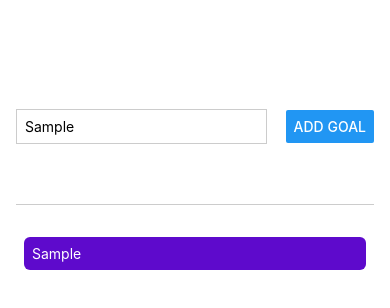
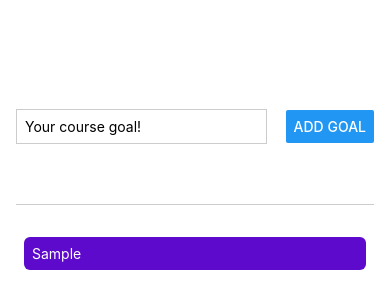
Before and after one commit to Sakthisivaprakash/react-native-first, a React Native app: screen / in a window 390 px wide. Both pictures are taken after typing "Sample" into the empty fields and a click on the button "ADD GOAL". Shown: the top 308 px of the page. Built offline with nearby package versions, Linux system fonts and the light colour scheme.

Commit message:
component splitting done for input and list item

```diff
--- a/App.js
+++ b/App.js
@@ -1,48 +1,30 @@
 import { useState } from "react";
-import {
-  Button,
-  StyleSheet,
-  Text,
-  TextInput,
-  View,
-  ScrollView,
-  FlatList,
-} from "react-native";
+import { StyleSheet, View, FlatList } from "react-native";
+
+import GoalItem from "./components/GoalItem";
+import GoalInput from "./components/GoalInput";
 
 export default function App() {
-  const [enteredGoalText, setEnteredGoalText] = useState("");
   const [courseGoals, setCourseGoals] = useState([]);
-  const goalInputHandler = (enteredText) => {
-    // console.log(enteredText);
-    setEnteredGoalText(enteredText);
-  };
-  const addGoalInputHandler = () => {
+
+  const addGoalInputHandler = (enteredGoalText) => {
     // console.log(enteredGoalText);
     setCourseGoals((currentCourseGoals) => [
       ...currentCourseGoals,
-      {text: enteredGoalText,  id: Math.random().toString()}, // Key property for IoS Devices List in FlatList
+      { text: enteredGoalText, id: Math.random().toString() }, // Key property for IoS Devices List in FlatList
     ]);
-    // setEnteredGoalText("");
   };
+
   return (
     <View style={styles.appContainer}>
-      <View style={styles.inputContainer}>
-        <TextInput
-          style={styles.textInput}
-          placeholder="Your course goal!"
-          onChangeText={goalInputHandler}
-        />
-        <Button title="Add Goal" onPress={addGoalInputHandler} />
-      </View>
+      <GoalInput
+        onAddGoal={addGoalInputHandler}
+      />
       <View style={styles.goalsContainer}>
         <FlatList
           data={courseGoals}
           renderItem={(itemData) => {
-            return (
-              <View style={styles.goalItem}>
-                <Text style={styles.goalText}>{itemData.item.text}</Text>
-              </View>
-            );
+            return <GoalItem text={itemData.item.text} />;
           }}
           keyExtractor={(item) => item.id}
           alwaysBounceVertical={false}
@@ -58,32 +40,7 @@ const styles = StyleSheet.create({
     paddingHorizontal: 16,
     flex: 1,
   },
-  inputContainer: {
-    flex: 1,
-    flexDirection: "row",
-    justifyContent: "space-between",
-    alignItems: "center",
-    marginBottom: 24,
-    borderBottomWidth: 1,
-    borderBottomColor: "#ccc",
-  },
-  textInput: {
-    borderWidth: 1,
-    borderColor: "#ccc",
-    width: "70%",
-    marginRight: 8,
-    padding: 8,
-  },
   goalsContainer: {
     flex: 4,
   },
-  goalItem: {
-    margin: 8,
-    padding: 8,
-    borderRadius: 6,
-    backgroundColor: "#5e0acc",
-  },
-  goalText: {
-    color: "#fff",
-  },
 });
--- /dev/null
+++ b/components/GoalInput.js
@@ -0,0 +1,46 @@
+import { useState } from 'react';
+import { StyleSheet, View, TextInput, Button } from "react-native";
+
+const GoalInput = ({ onAddGoal }) => {
+  const [enteredGoalText, setEnteredGoalText] = useState('');
+  const goalInputHandler = (enteredText) => {
+    // console.log(enteredText);
+    setEnteredGoalText(enteredText);
+  };
+  const addGoalHandler = () => {
+    onAddGoal(enteredGoalText);
+    setEnteredGoalText('');
+  };
+  return (
+    <View style={styles.inputContainer}>
+      <TextInput
+        style={styles.textInput}
+        placeholder="Your course goal!"
+        onChangeText={goalInputHandler}
+        value={enteredGoalText}
+      />
+      <Button title="Add Goal" onPress={addGoalHandler} />
+    </View>
+  );
+};
+
+export default GoalInput;
+
+const styles = StyleSheet.create({
+  inputContainer: {
+    flex: 1,
+    flexDirection: "row",
+    justifyContent: "space-between",
+    alignItems: "center",
+    marginBottom: 24,
+    borderBottomWidth: 1,
+    borderBottomColor: "#ccc",
+  },
+  textInput: {
+    borderWidth: 1,
+    borderColor: "#ccc",
+    width: "70%",
+    marginRight: 8,
+    padding: 8,
+  },
+});
--- /dev/null
+++ b/components/GoalItem.js
@@ -0,0 +1,23 @@
+import { View, Text, StyleSheet } from "react-native";
+
+const GoalItem = ({text}) => {
+  return (
+    <View style={styles.goalItem}>
+      <Text style={styles.goalText}>{text}</Text>
+    </View>
+  );
+};
+
+export default GoalItem;
+
+const styles = StyleSheet.create({
+  goalItem: {
+    margin: 8,
+    padding: 8,
+    borderRadius: 6,
+    backgroundColor: "#5e0acc",
+  },
+  goalText: {
+    color: "#fff",
+  },
+});
```
